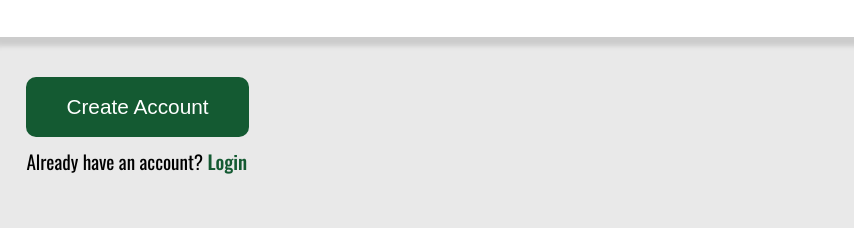
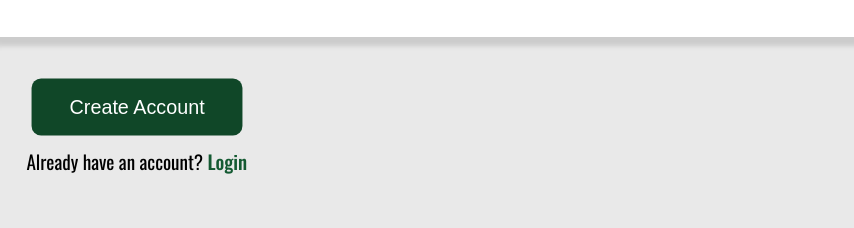
Before and after one commit to LiamBaldyga/Sign-up-Form, a plain HTML site: page index.html in a window 1280 px wide. In both pictures the pointer is over the button "Create Account". Shown: the part 572-800 px from the top of the page, 426-1280 px from the left. Drawn offline with nearby package versions, Linux system fonts and the light colour scheme.

Commit message:
Add button styling

```diff
--- a/style.css
+++ b/style.css
@@ -147,7 +147,9 @@ button {
 }
 
 button:hover {
-
+    cursor: pointer;
+    transform: scale(.95);
+    background-color: #104728;
 }
 
 .left {
```
